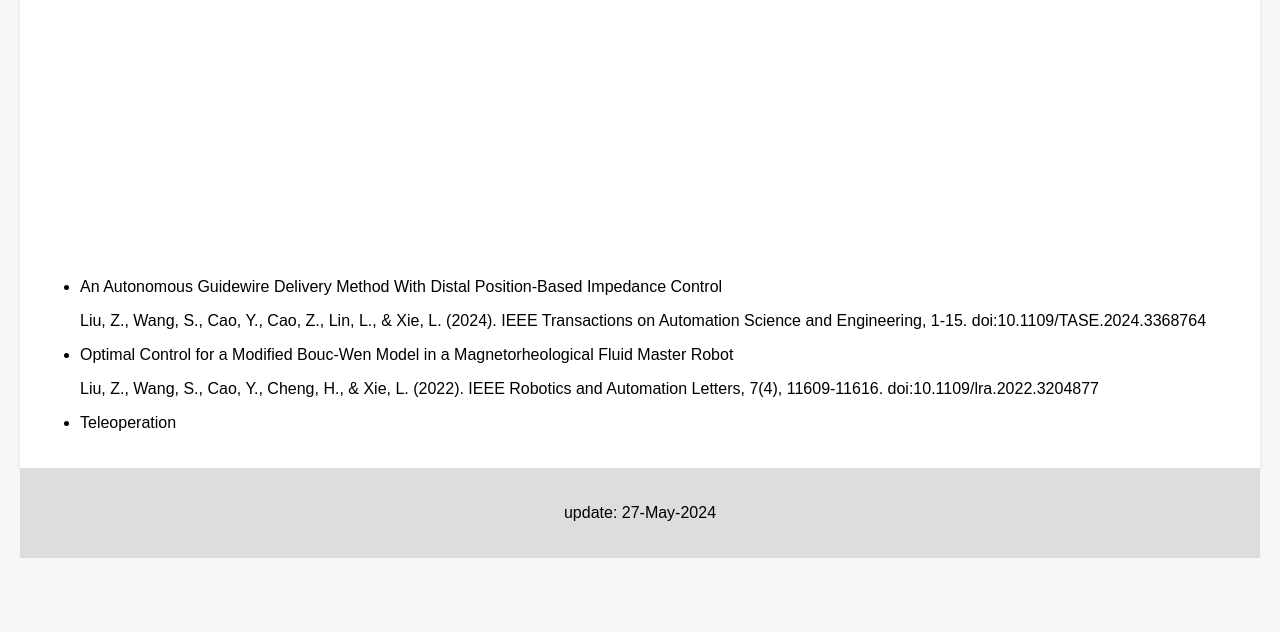
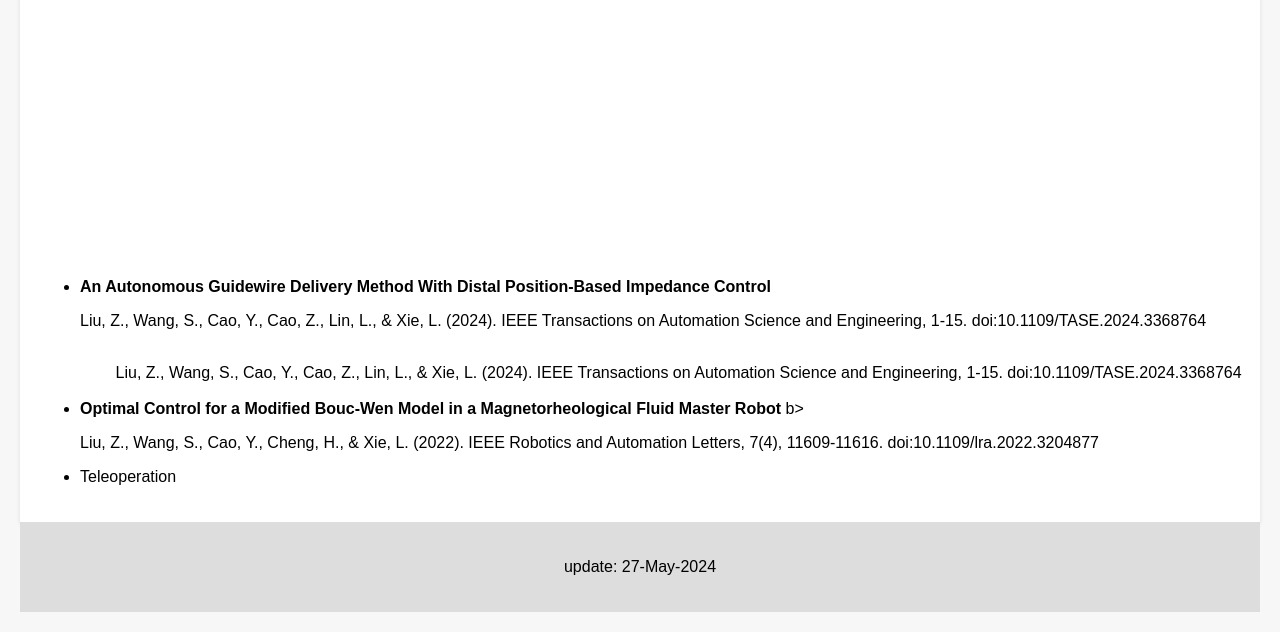
Before and after one commit to LiuzhengSJ/LiuZhengSjtu.github.io, a plain HTML site: page index.html in a window 1280 px wide. Shown: the part 1749-2381 px from the top of the page. Before the commit the page ends 2327 px from the top, so only its background shows below. Drawn offline with Linux system fonts and the light colour scheme.

Commit message:
Update index.html

```diff
--- a/index.html
+++ b/index.html
@@ -34,6 +34,9 @@
             padding: 20px;
             background-color: #ddd;
         }
+        .preserve-whitespace {
+            white-space: pre;
+        }
     </style>
 </head>
 <body>
@@ -63,9 +66,12 @@
         <p class="avatar2"><img src="./lz_files/me.jpg"></p>
         <!-- 其他博客内容 -->
         <ul class="custom-bullets">
-          <li>An Autonomous Guidewire Delivery Method With Distal Position-Based Impedance Control</li>
+          <li><b> An Autonomous Guidewire Delivery Method With Distal Position-Based Impedance Control </b></li>
                 <p>Liu, Z., Wang, S., Cao, Y., Cao, Z., Lin, L., & Xie, L. (2024). IEEE Transactions on Automation Science and Engineering, 1-15. doi:10.1109/TASE.2024.3368764</p>
-          <li>Optimal Control for a Modified Bouc-Wen Model in a Magnetorheological Fluid Master Robot</li>
+            <div class="preserve-whitespace">
+        Liu, Z., Wang, S., Cao, Y., Cao, Z., Lin, L., & Xie, L. (2024). IEEE Transactions on Automation Science and Engineering, 1-15. doi:10.1109/TASE.2024.3368764
+        </div>
+          <li><b> Optimal Control for a Modified Bouc-Wen Model in a Magnetorheological Fluid Master Robot </b>b></li>
                 <p>Liu, Z., Wang, S., Cao, Y., Cheng, H., & Xie, L. (2022). IEEE Robotics and Automation Letters, 7(4), 11609-11616. doi:10.1109/lra.2022.3204877</p>
           <li>Teleoperation</li>
         </ul>
```
